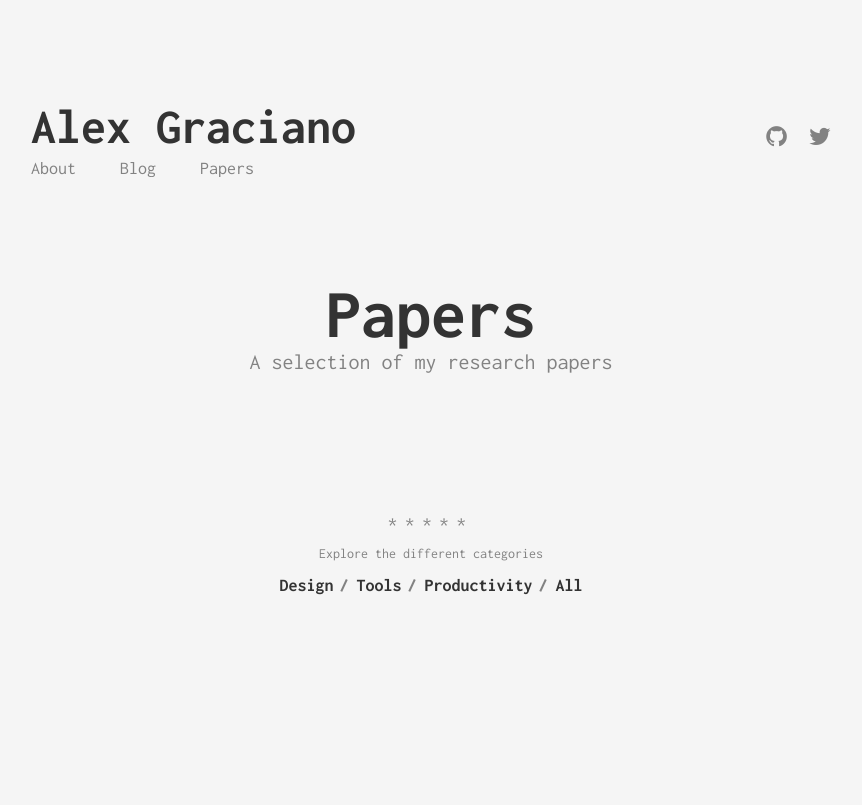
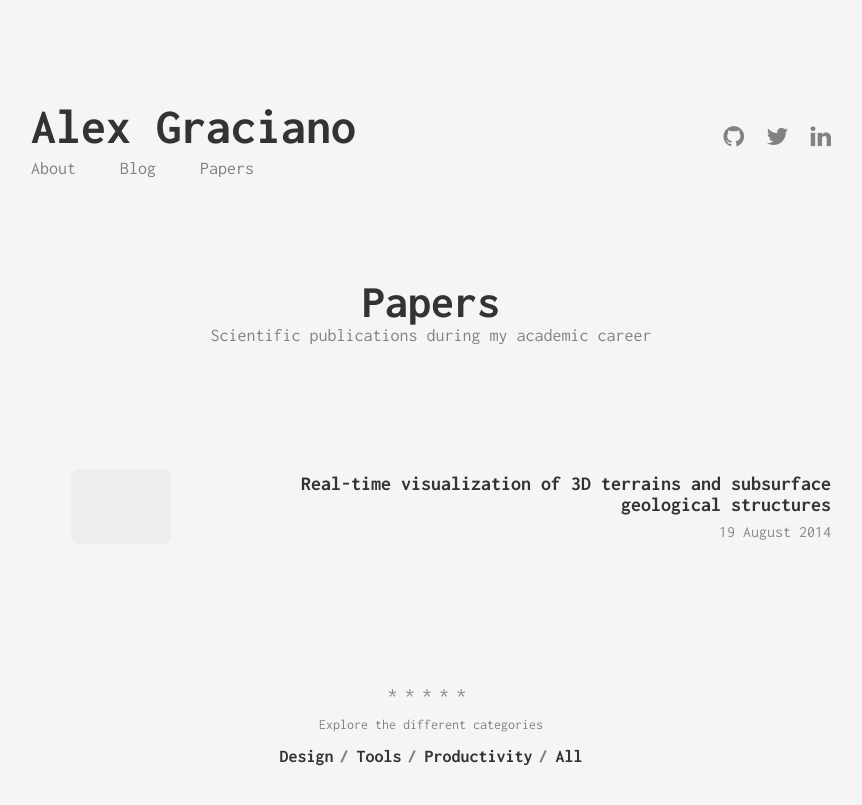
Before and after one commit to alex-graciano/alex-graciano.github.io, a Jekyll site: the page built from papers.html, in a window 1280 px wide. Shown: the top 805 px of the page, without its empty margins (209-1071 px from the left). Built offline with Jekyll 4.4.1, drawn with Linux system fonts in a browser that asks for light colours.

Commit message:
improvements

```diff
--- /dev/null
+++ b/Gemfile
@@ -0,0 +1,5 @@
+# frozen_string_literal: true
+
+source "https://rubygems.org"
+
+gem "jekyll"
--- a/_config.yml
+++ b/_config.yml
@@ -13,6 +13,7 @@ author:
   # googleplus:
   github: alex-graciano
   twitter: _alexgraciano
+  linkedin: alejandrograciano
   # disqus: your_disqus_forum_shortname
 
 # google_analytics: 'UA-XXXXXXXX-X'
@@ -27,3 +28,7 @@ exclude: ["README.md", "README.html"]
 # Build settings
 highlighter: null
 markdown: kramdown
+
+collections:
+  papers:
+    output: true
--- a/_includes/header.html
+++ b/_includes/header.html
@@ -21,5 +21,11 @@
                 <i class="fa fa-twitter"></i>
             </a>
         {% endif %}
+
+        {% if site.author.linkedin %}
+            <a href="https://www.linkedin.com/in/{{ site.author.linkedin }}" class="social-links__entry" target="_blank">
+                <i class="fa fa-linkedin"></i>
+            </a>
+        {% endif %}
     </ul>
 </header>
--- /dev/null
+++ b/_includes/list-teasers.html
@@ -0,0 +1,25 @@
+<ul class="list-teasers">
+    {% for item in include.collection %}
+        <li class="teaser" style="display: flex; align-items: center; margin-bottom: 1.5em;">
+            <!-- Left column: Image -->
+            <div style="flex: 0 0 120px; margin-right: 1em;">
+                {% if item.image %}
+                    <div style="width: 100px; aspect-ratio: 4/3; background: #eee; border-radius: 8px; overflow: hidden; display: flex; align-items: center; justify-content: center;">
+                        <img src="{{ item.image | relative_url }}" alt="{{ item.title }}" style="width: 100%; height: 100%; object-fit: cover;">
+                    </div>
+                {% else %}
+                    <div style="width: 100px; aspect-ratio: 4/3; background: #eee; border-radius: 8px;"></div>
+                {% endif %}
+            </div>
+            <!-- Right column: Title above, date below, both right-aligned -->
+            <div style="flex: 1; display: flex; flex-direction: column; align-items: flex-end; text-align: right;">
+                <a href="{% if item.external_url %}{{ item.external_url }}{% else %}{{ item.url | prepend: site.baseurl }}{% endif %}" {% if item.external_url %}target="_blank" rel="noopener"{% endif %}>
+                    <span class="teaser__title" style="font-weight: bold;">{{ item.title }}</span>
+                </a>
+                {% if item.date %}
+                    <span class="teaser__date" style="color: #888;">{{ item.date | date: "%d %B %Y" }}</span>
+                {% endif %}
+            </div>
+        </li>
+    {% endfor %}
+</ul>
--- a/_papers/2017-01-01-real-time-rendering.markdown
+++ b/_papers/2017-01-01-real-time-rendering.markdown
@@ -1,8 +1,8 @@
 ---
-layout: post
 title: Real-time visualization of 3D terrains and subsurface geological structures
+date: 2014-08-19 23:56:45
 authors: Alejandro Graciano, Antonio J Rueda, Francisco R Feito
-# image: /assets/images/real-time-rendering.png
+#image: /assets/images/post_2025_04_28.webp
 ---
 
 Geological structures, both at the surface and subsurface levels, are typically represented by means of voxel data. This model presents a major drawback: its large storage requirements. In this paper, we address this problem and propose the use of a stack-based representation for geological surface-subsurface structures. Although this representation has been mainly used for volumetric terrain visualization in previous works, it has been used as an auxiliary data structure. Therefore, our main contribution in this work is its use as a first-class representation for both processing and visualization of surface and subsurface information. The proposed solution provides real-time visualization of volumetric terrains and subsurface geological structures represented as stacks using a compact data representation in the GPU. Different GPU memory implementations of the stacks have been described, discussing the tradeoffs between performance and storage efficiency. We also introduce a novel algorithm for the calculation of the surface normal vectors using a hybrid object-image space strategy. Moreover, important features for geoscientific applications such as visualization of boreholes or geological cross sections, and selective attenuation of strata have also been implemented in a straightforward way.
--- a/_sass/_default.scss
+++ b/_sass/_default.scss
@@ -126,12 +126,12 @@ strong {
 
 .page-title__text {
     font-weight: 700;
-    font-size: 70px;
+    font-size: 46px;
 }
 
 .page-title__subtitle {
     font-weight: 400;
-    font-size: 22px;
+    font-size: 18px;
     color: $cloudy;
 }
 
@@ -160,8 +160,15 @@ strong {
 }
 
 .post-teaser__title {
-    font-size: 22px;
+    font-size: 20px;
     color: $iron;
+}
+
+.teaser__title {
+    font-size: 20px;
+    margin-bottom: 0.4em ;
+    color: $iron;
+    display: block;
 }
 
 .post-teaser__date {
@@ -172,7 +179,7 @@ strong {
 }
 
 .empty-post-list {
-    font-size: 22px;
+    font-size: 20px;
     font-weight: 700;
     color: $iron;
     text-align: center;
--- a/papers.html
+++ b/papers.html
@@ -1,16 +1,8 @@
 ---
 layout: page
 title: Papers
-subtitle: A selection of my research papers
+subtitle: Scientific publications during my academic career
 permalink: /papers/
 ---
-<ul class="list-posts">
-    {% for paper in site.papers %}
-        <li class="post-teaser">
-            <a href="{{ paper.url | prepend: site.baseurl }}">
-                <span class="post-teaser__title">{{ paper.title }}</span>
-                <span class="post-teaser__date">{{ paper.date | date: "%B %Y" }}</span>
-            </a>
-        </li>
-    {% endfor %}
-</ul>
+
+{% include list-teasers.html collection=site.papers %}
```
Also changed, not shown: _posts/2021-04-22-bigquery-covid.markdown (added, +7 -0 lines), _posts/2021-06-25-buildings.markdown (added, +7 -0 lines), _posts/2025-04-28-painting-spatial-indices.markdown (added, +7 -0 lines), index.html (+1 -10 lines), _posts/_2015-09-06-example_1.markdown (renamed from _posts/2015-09-06-welcome-to-jekyll.markdown), _posts/_2015-09-08-example_2.markdown (renamed from _posts/2015-09-08-sample-post.markdown), assets/images/post_2021_04_22.png (added), assets/images/post_2021_06_25.png (added), assets/images/post_2025_04_28.webp (added), 1 other file.
